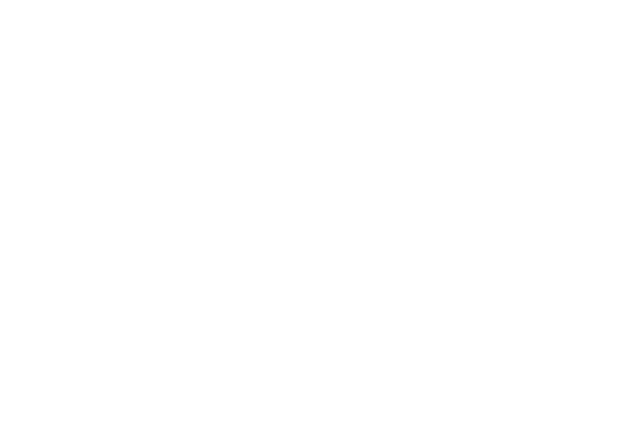
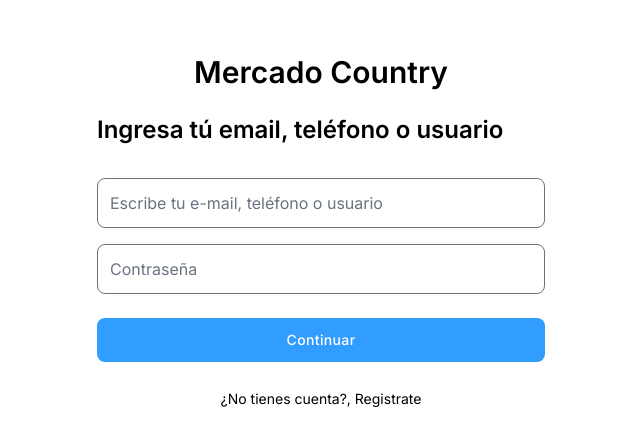
Before and after one commit to No-Country/s8-05-php-mercadolibre, a Next.js app in the folder frontend/: page /login in a window 1280 px wide. Shown: the part 174-620 px from the top of the page, without its empty margins (319-959 px from the left). Built offline with nearby package versions, Linux system fonts and the light colour scheme.

Commit message:
Maquetado de login, boceto completo

```diff
--- a/frontend/src/app/login/page.tsx
+++ b/frontend/src/app/login/page.tsx
@@ -1,3 +1,31 @@
 export default function Login() {
-  return <div></div>;
+  return (
+  <div className="container flex items-center justify-center min-h-screen px-6 mx-auto">
+      <form className="w-full max-w-md">
+          <h1 className="mt-3 text-2xl text-center font-semibold capitalize sm:text-3xl">Mercado Country</h1>
+
+          <h2 className="mt-6 text-xl font-semibold sm:text-2xl">Ingresa tú email, teléfono o usuario</h2>
+
+          <div className="relative flex items-center mt-8">
+            <input type="email" className="block w-full py-3 text-gray-700 bg-white border rounded-lg focus:border-blue focus:ring-blue focus:outline-none focus:ring focus:ring-opacity-40" placeholder="Escribe tu e-mail, teléfono o usuario"></input>
+          </div>
+
+          <div className="relative flex items-center mt-4">
+            <input type="password" className="block w-full  py-3 text-gray-700 bg-white border rounded-lg  focus:border-blue focus:ring-blue focus:outline-none focus:ring focus:ring-opacity-40" placeholder="Contraseña"></input>
+          </div>
+
+          <div className="mt-6">
+              <button className="w-full px-6 py-3 text-sm font-medium tracking-wide text-white capitalize transition-colors duration-300 transform bg-blue rounded-lg hover:bg-blue focus:outline-none focus:ring focus:ring-blue focus:ring-opacity-50">
+                Continuar
+              </button>
+
+              <div className="mt-6 text-center ">
+                  <a href="#" className="text-sm text-blue-500 hover:underline ">
+                    ¿No tienes cuenta?, Registrate
+                  </a>
+              </div>
+          </div>
+      </form>
+    </div>
+  );
 }
--- a/frontend/tailwind.config.js
+++ b/frontend/tailwind.config.js
@@ -11,7 +11,7 @@
       colors: {
         'primary': '#fff159',
         'secondary': '#f7f7f7',
-        'blue': '#3b82f6'
+        'blue': '#319DFF'
       },
     },
   },
```
